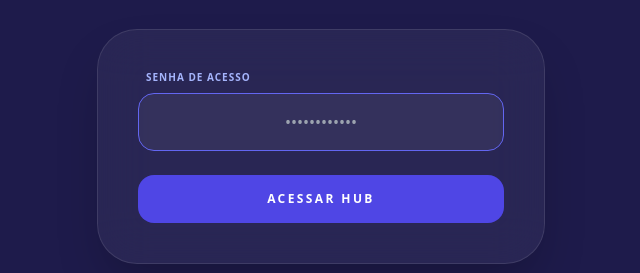
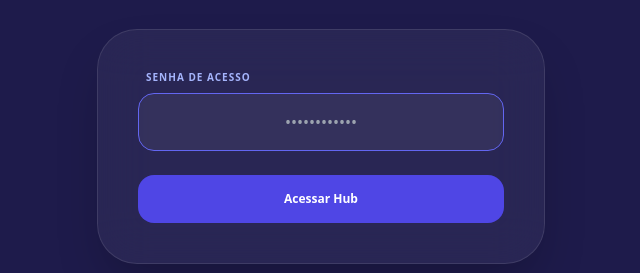
Before and after one commit to juccacorporate/STE, a React (Vite) app: page / in a window 1280 px wide. Shown: the part 332-605 px from the top of the page, without its empty margins (319-959 px from the left). Built offline with nearby package versions, Linux system fonts and the light colour scheme.

Commit message:
Update App.tsx

```diff
--- a/App.tsx
+++ b/App.tsx
@@ -19,7 +19,7 @@ const App: React.FC = () => {
 
   const t = translations[lang];
 
-  // BUSCAR DADOS DA PLANILHA
+  // BUSCAR TODOS OS DADOS (INCLUINDO OS NOVOS CAMPOS)
   useEffect(() => {
     if (isAuthenticated) {
       fetch(API_URL)
@@ -28,7 +28,11 @@ const App: React.FC = () => {
           const formatData = data.map((item: any) => ({
             ...item,
             id: String(item.id),
-            progress: Number(item.progress) || 0
+            progress: Number(item.progress) || 0,
+            // Garante que campos vazios não quebrem o site
+            actionSteps: item.actionSteps || '',
+            scenarioSummary: item.scenarioSummary || '',
+            timeline: item.timeline || ''
           }));
           setTasks(formatData);
         })
@@ -106,6 +110,7 @@ const App: React.FC = () => {
     if (isModalOpen) setIsModalOpen(false);
   };
 
+  // SALVAR TUDO (INCLUINDO OS NOVOS CAMPOS)
   const handleSaveTask = async (taskData: Task) => {
     if (editingTask) {
       await fetch(`${API_URL}/id/${editingTask.id}`, {
@@ -127,7 +132,6 @@ const App: React.FC = () => {
     setEditingTask(null);
   };
 
-  // --- TELA DE LOGIN RESTAURADA ---
   if (!isAuthenticated) {
     return (
       <div className="flex min-h-screen items-center justify-center bg-indigo-950 px-4">
@@ -139,13 +143,10 @@ const App: React.FC = () => {
             <h1 className="text-3xl font-black tracking-tighter text-white">CONVERGÊNCIA</h1>
             <p className="text-[10px] font-bold uppercase tracking-[0.3em] text-indigo-400 opacity-60">Customer Care Secure Hub</p>
           </div>
-
           <div className="rounded-[2.5rem] border border-white/10 bg-white/5 p-10 backdrop-blur-xl shadow-2xl">
             <form onSubmit={handleLogin} className="space-y-6">
               <div>
-                <label className="mb-2 block px-2 text-[10px] font-black uppercase tracking-widest text-indigo-300">
-                  Senha de Acesso
-                </label>
+                <label className="mb-2 block px-2 text-[10px] font-black uppercase tracking-widest text-indigo-300">Senha de Acesso</label>
                 <input
                   type="password"
                   value={passwordInput}
@@ -155,31 +156,16 @@ const App: React.FC = () => {
                   autoFocus
                 />
               </div>
-
-              {loginError && (
-                <p className="text-center text-[10px] font-black uppercase tracking-widest text-red-400 animate-bounce">
-                  Senha Incorreta
-                </p>
-              )}
-
-              <button
-                type="submit"
-                className="w-full rounded-2xl bg-indigo-600 py-4 font-black uppercase tracking-[0.2em] text-white transition-all hover:bg-indigo-500 text-xs"
-              >
-                Acessar Hub
-              </button>
+              {loginError && <p className="text-center text-[10px] font-black uppercase text-red-400 animate-bounce">Senha Incorreta</p>}
+              <button type="submit" className="w-full rounded-2xl bg-indigo-600 py-4 font-black text-white hover:bg-indigo-500 transition-all text-xs">Acessar Hub</button>
             </form>
           </div>
-
-          <p className="mt-8 text-center text-[9px] font-bold uppercase tracking-widest text-white/20">
-            Internal Use Only • Stellantis LatAm
-          </p>
+          <p className="mt-8 text-center text-[9px] font-bold uppercase tracking-widest text-white/20">Internal Use Only • Stellantis LatAm</p>
         </div>
       </div>
     );
   }
 
-  // --- CONTEÚDO PRINCIPAL ---
   return (
     <div className="flex flex-col min-h-screen bg-[#FDFDFF]">
       <header className="bg-white border-b border-gray-100 p-4 sticky top-0 z-30 shadow-sm">
@@ -192,13 +178,11 @@ const App: React.FC = () => {
                 <p className="text-[9px] uppercase font-bold tracking-[0.2em] text-indigo-300 opacity-80">Customer Care Hub</p>
               </div>
             </div>
-
             <nav className="flex gap-1 bg-gray-50 p-1.5 rounded-2xl border border-gray-100">
-              <button onClick={() => setActiveTab('KANBAN')} className={`px-8 py-2 rounded-xl text-xs font-black uppercase transition-all ${activeTab === 'KANBAN' ? 'bg-white text-indigo-700 shadow-sm border border-gray-100' : 'text-gray-400'}`}>{t.kanban}</button>
-              <button onClick={() => setActiveTab('DATABASE')} className={`px-8 py-2 rounded-xl text-xs font-black uppercase transition-all ${activeTab === 'DATABASE' ? 'bg-white text-indigo-700 shadow-sm border border-gray-100' : 'text-gray-400'}`}>{t.database}</button>
+              <button onClick={() => setActiveTab('KANBAN')} className={`px-8 py-2 rounded-xl text-xs font-black uppercase transition-all ${activeTab === 'KANBAN' ? 'bg-white text-indigo-700 shadow-sm' : 'text-gray-400'}`}>{t.kanban}</button>
+              <button onClick={() => setActiveTab('DATABASE')} className={`px-8 py-2 rounded-xl text-xs font-black uppercase transition-all ${activeTab === 'DATABASE' ? 'bg-white text-indigo-700 shadow-sm' : 'text-gray-400'}`}>{t.database}</button>
             </nav>
           </div>
-
           <div className="flex items-center gap-6">
             <div className="flex items-center gap-1 bg-gray-100 p-1 rounded-xl">
                <button onClick={() => setLang('PT')} className={`px-4 py-1.5 rounded-lg text-[10px] font-black ${lang === 'PT' ? 'bg-white text-indigo-600 shadow-sm' : 'text-gray-400'}`}>PT</button>
@@ -207,8 +191,6 @@ const App: React.FC = () => {
             <button onClick={() => setIsAuthenticated(false)} className="text-red-600 font-black text-[10px] bg-red-50 px-4 py-2 rounded-xl border border-red-100">SAIR</button>
           </div>
         </div>
-
-        {/* Filtros */}
         <div className="max-w-[1600px] mx-auto mt-4 grid grid-cols-2 md:grid-cols-3 lg:grid-cols-6 gap-4 bg-gray-50/50 p-4 rounded-2xl border border-gray-100">
           <select value={filters.region} onChange={(e) => setFilters(f => ({ ...f, region: e.target.value as any }))} className="text-[11px] border border-gray-200 rounded-xl p-2.5 bg-white font-bold">
             <option value="Todos">{t.region}: {t.all}</option>
```
